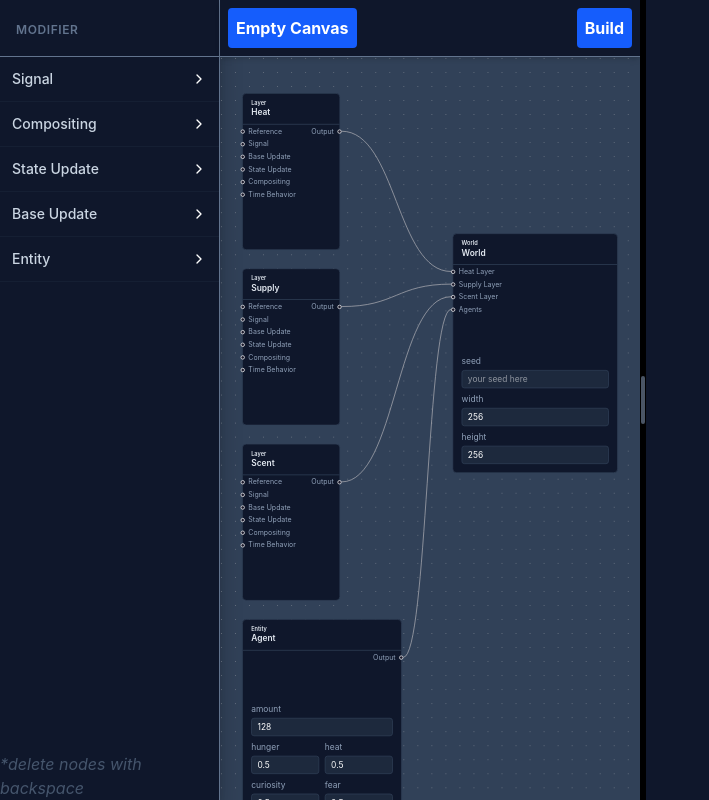
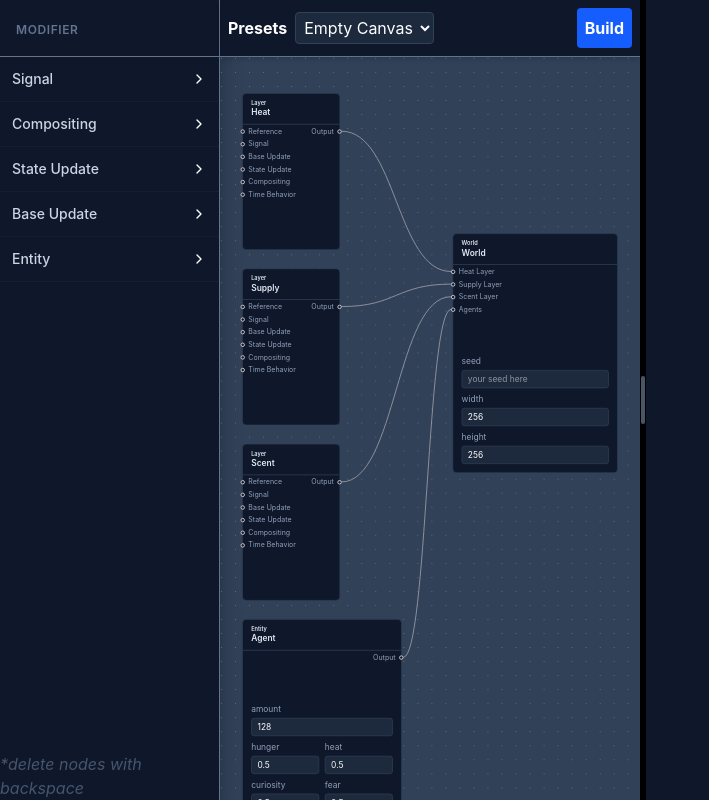
Before and after one commit to SantanaQ/labworld, a React (Vite) app in the folder frontend/: page / in a window 1280 px wide. Shown: the whole page, without its empty margins (0-709 px from the left). Built offline with nearby package versions, Linux system fonts and the light colour scheme.

Commit message:
added template system for node editor

```diff
--- a/frontend/src/EditorContainer.tsx
+++ b/frontend/src/EditorContainer.tsx
@@ -10,7 +10,8 @@ import {
 import {nodeRegistry, type NodeType} from "./node_editor/nodes/NodeDefinitions.ts";
 import {createNodeData} from "./node_editor/nodes/NodeFactory.ts";
 import FetchButton from "./components/FetchButton.tsx";
-import {createEmptyWorldTemplate} from "./node_editor/EmptyCanvasTemplate.tsx";
+import TemplateSelector from "./node_editor/templates/TemplateSelector.tsx";
+import {createEmptyCanvasTemplate} from "./node_editor/templates/EmptyCanvasTemplate.ts";
 
 interface EditorProps {
     onGenerateSuccess: (config: any) => void
@@ -21,7 +22,7 @@ export const  EditorContainer: React.FC<EditorProps> = ({ onGenerateSuccess }) =
     const [edges, setEdges] = useState<Edge[]>([]);
 
     const loadTemplate = () => {
-        const { nodes, edges } = createEmptyWorldTemplate();
+        const { nodes, edges } = createEmptyCanvasTemplate();
 
         setNodes(nodes);
         setEdges(edges);
@@ -64,15 +65,9 @@ export const  EditorContainer: React.FC<EditorProps> = ({ onGenerateSuccess }) =
             <EditorSidebar onAddNode={addNode}/>
 
             <div className="flex-1 h-full relative">
-                <div className="flex flex-row justify-between border-b border-slate-500 w-full p-2 items-center bg-slate-900 shadow-md">
-                    <FetchButton
-                        baseStyle={"font-bold flex flex-row p-2 text-white rounded focus:outline-none"}
-                        styleOnLoad={"bg-grey cursor-not-allowed"}
-                        styleOnReady={"bg-blue-600 cursor-pointer hover:bg-blue-800 delay-50 duration-300"}
-                        onClick={loadTemplate}
-                    >
-                        Empty Canvas
-                    </FetchButton>
+                <div className="flex flex-row justify-between border-b border-slate-500 w-full p-2 items-center bg-slate-900 shadow-md gap-1">
+
+                    <TemplateSelector setNodes={setNodes} setEdges={setEdges} />
 
                     <FetchButton
                         baseStyle={"font-bold flex flex-row p-2 text-white rounded focus:outline-none"}
--- a/frontend/src/node_editor/nodes/NodeDefinitions.ts
+++ b/frontend/src/node_editor/nodes/NodeDefinitions.ts
@@ -852,7 +852,7 @@ export const layerRegistry = {
                 accepts: ["signal"],
             },
             {
-                id: "inputSupplyBaseUpdate",
+                id: "baseUpdate",
                 label : "Base Update",
                 connectionCount: 1,
                 kind: "layer",
--- /dev/null
+++ b/frontend/src/node_editor/templates/CreateNode.ts
@@ -0,0 +1,14 @@
+import {nodeRegistry, type NodeType} from "../nodes/NodeDefinitions.ts";
+import type {Node} from "@xyflow/react";
+
+export function createNode(type: NodeType, id: string, x: number, y: number, data: any = {}): Node {
+    const def = nodeRegistry[type];
+
+    return {
+        id,
+        type,
+        position: { x, y },
+        deletable: def.deletable ?? true,
+        data,
+    };
+}
--- /dev/null
+++ b/frontend/src/node_editor/templates/DefaultWorldTemplate.ts
@@ -0,0 +1,108 @@
+import type {Node, Edge} from "@xyflow/react";
+import {createNode} from "./CreateNode.ts";
+
+
+
+export function createDefaultWorldTemplate(): { nodes: Node[]; edges: Edge[] } {
+    const nodes: Node[] = [
+        // --- Heat Layer ---
+        createNode("fractalNoise", "heatSignal", -100, -500, {
+            seed: "seed",
+            cellSize: 30,
+            octaves: 2,
+            persistence: 0.4,
+        }),
+
+        createNode("defaultPotentialUpdater", "heatBaseUpdate", 100, -300),
+
+        createNode("softThreshold", "heatCompositing", -50, -200, {
+            threshold: 0.2,
+            softness: 0.1,
+        }),
+
+        createNode("heatLayer", "heatLayer", 500, 50),
+
+        // --- Supply Layer ---
+        createNode("clusteredPatchNoise", "supplySignal", -50, 50, {
+            seed: "seed",
+            cellSizeBase: 18,
+            cellSizeHoles: 8,
+            octavesBase: 3,
+            octavesHoles: 2,
+            persistenceBase: 0.5,
+            persistenceHoles: 0.6,
+            patchThreshold: 0.55,
+            patchSoftness: 0.08,
+            holeStrength: 0.35,
+        }),
+        createNode("defaultPotentialUpdater", "supplyBaseUpdate", 200, 275),
+        createNode("diffusionGrowthUpdater", "supplyStateUpdate", -50, 510, {
+            diffusion: 0.05,
+            growth: 0.12,
+            stateDecay: 0.998,
+            influenceDecay: 0.4,
+        }),
+        createNode("softThreshold", "supplyCompositing1", -500, 550, { threshold: 0.55, softness: 0.08 }),
+        createNode("suitabilityMask", "supplyCompositing2", -300, 650, { min: 0.15, max: 0.35 }),
+        createNode("suitabilityDecay", "supplyCompositing3", -50, 750, { min: 0.15, max: 0.65, decay: 0.03 }),
+        createNode("supplyLayer", "supplyLayer", 500, 300),
+
+        // --- Scent Layer ---
+        createNode("defaultPotentialUpdater", "scentBaseUpdate", 150, 850),
+        createNode("diffusionRelaxationUpdater", "scentStateUpdate", 150, 1000, {
+            diffusion: 0.5,
+            relaxation: 0,
+            stateDecay: 0.995,
+            influenceDecay: 0.3,
+        }),
+        createNode("scentLayer", "scentLayer", 500, 550),
+
+
+        // --- Agents ---
+        createNode("agents", "agents", 500, 800, {
+            amount: 64,
+            hunger: 0.5,
+            heat: 0.5,
+            curiosity: 1,
+            fear: 0,
+        }),
+
+        // --- World ---
+        createNode("world", "world", 800, 400, {
+            seed: "seed",
+            width: 256,
+            height: 256,
+        }),
+    ];
+
+    const edges: Edge[] = [
+        // --- Heat Layer connections ---
+        { id: "e_heatSignal_heatLayer", source: "heatSignal", sourceHandle: "output", target: "heatLayer", targetHandle: "signal" },
+        { id: "e_heatBaseUpdate_heatLayer", source: "heatBaseUpdate", sourceHandle: "output", target: "heatLayer", targetHandle: "baseUpdate" },
+        { id: "e_heatCompositing_heatLayer", source: "heatCompositing", sourceHandle: "output", target: "heatLayer", targetHandle: "compositing" },
+
+        // --- Scent Layer connections ---
+        { id: "e_scentBaseUpdate_scentLayer", source: "scentBaseUpdate", sourceHandle: "output", target: "scentLayer", targetHandle: "baseUpdate" },
+        { id: "e_scentStateUpdate_scentLayer", source: "scentStateUpdate", sourceHandle: "output", target: "scentLayer", targetHandle: "stateUpdate" },
+
+        // --- Supply Layer connections ---
+        { id: "e_supplySignal_supplyLayer", source: "supplySignal", sourceHandle: "output", target: "supplyLayer", targetHandle: "signal" },
+        { id: "e_supplyBaseUpdate_supplyLayer", source: "supplyBaseUpdate", sourceHandle: "output", target: "supplyLayer", targetHandle: "baseUpdate" },
+        { id: "e_supplyStateUpdate_supplyLayer", source: "supplyStateUpdate", sourceHandle: "output", target: "supplyLayer", targetHandle: "stateUpdate" },
+        { id: "e_supplyCompositing1_supplyCompositing2", source: "supplyCompositing1", sourceHandle: "output", target: "supplyCompositing2", targetHandle: "input" },
+        { id: "e_supplyCompositing2_supplyCompositing3", source: "supplyCompositing2", sourceHandle: "output", target: "supplyCompositing3", targetHandle: "input" },
+        { id: "e_supplyCompositing2_refLayer", source: "supplyCompositing2", sourceHandle: "reference", target: "heatLayer", targetHandle: "reference" },
+        { id: "e_supplyCompositing3_supplyLayer", source: "supplyCompositing3", sourceHandle: "output", target: "supplyLayer", targetHandle: "compositing" },
+        { id: "e_supplyCompositing3_refLayer", source: "supplyCompositing3", sourceHandle: "reference", target: "heatLayer", targetHandle: "reference" },
+
+        // --- Layer → World ---
+        { id: "e_heatLayer_world", source: "heatLayer", sourceHandle: "output", target: "world", targetHandle: "heat" },
+        { id: "e_supplyLayer_world", source: "supplyLayer", sourceHandle: "output", target: "world", targetHandle: "supply" },
+        { id: "e_scentLayer_world", source: "scentLayer", sourceHandle: "output", target: "world", targetHandle: "scent" },
+
+        // --- Agents → World ---
+        { id: "e_agents_world", source: "agents", sourceHandle: "output", target: "world", targetHandle: "agent" },
+    ];
+
+    return { nodes, edges };
+}
--- a/frontend/src/node_editor/EmptyCanvasTemplate.tsx
+++ b/frontend/src/node_editor/templates/EmptyCanvasTemplate.ts
@@ -1,20 +1,7 @@
 import type {Node, Edge} from "@xyflow/react";
-import { nodeRegistry, type NodeType } from "./nodes/NodeDefinitions";
-import {createNodeData} from "./nodes/NodeFactory.ts";
+import {createNode} from "./CreateNode.ts";
 
-function createNode(type: NodeType, id: string, x: number, y: number): Node {
-    const def = nodeRegistry[type];
-
-    return {
-        id,
-        type,
-        position: { x, y },
-        deletable: def.deletable ?? true,
-        data: createNodeData(type),
-    };
-}
-
-export function createEmptyWorldTemplate(): {
+export function createEmptyCanvasTemplate(): {
     nodes: Node[];
     edges: Edge[];
 } {
--- /dev/null
+++ b/frontend/src/node_editor/templates/TemplateSelector.tsx
@@ -0,0 +1,64 @@
+import React, { useState } from "react";
+import type {Node, Edge} from "@xyflow/react";
+import { createDefaultWorldTemplate } from "./DefaultWorldTemplate.ts";
+import {createEmptyCanvasTemplate} from "./EmptyCanvasTemplate.ts";
+
+type TemplateOption = {
+    label: string;
+    value: string;
+    loader: () => { nodes: Node[]; edges: Edge[] };
+};
+
+const templates: TemplateOption[] = [
+    {
+        label: "Empty Canvas",
+        value: "empty",
+        loader: createEmptyCanvasTemplate,
+    },
+    {
+        label: "Small Noise",
+        value: "example",
+        loader: createDefaultWorldTemplate,
+    },
+];
+
+interface TemplateSelectorProps {
+    setNodes: (nodes: Node[]) => void;
+    setEdges: (edges: Edge[]) => void;
+}
+
+const TemplateSelector: React.FC<TemplateSelectorProps> = ({ setNodes, setEdges }) => {
+    const [selected, setSelected] = useState<string>("empty");
+
+    const handleChange = (e: React.ChangeEvent<HTMLSelectElement>) => {
+        const value = e.target.value;
+        setSelected(value);
+
+        const template = templates.find((t) => t.value === value);
+        if (template) {
+            const { nodes, edges } = template.loader();
+            setNodes(nodes);
+            setEdges(edges);
+        }
+    };
+
+    return (
+        <div className="flex items-center gap-2 min-w-fit">
+            <p className="text-white font-bold">Presets</p>
+            <select
+                id="templateSelect"
+                value={selected}
+                onChange={handleChange}
+                className="border rounded p-1 bg-slate-800 text-white border border-slate-700 rounded"
+            >
+                {templates.map((t) => (
+                    <option key={t.value} value={t.value}>
+                        {t.label}
+                    </option>
+                ))}
+            </select>
+        </div>
+    );
+};
+
+export default TemplateSelector;
```
Also changed, not shown: frontend/src/sim_engine/SimEngine.ts (+1 -12 lines).
